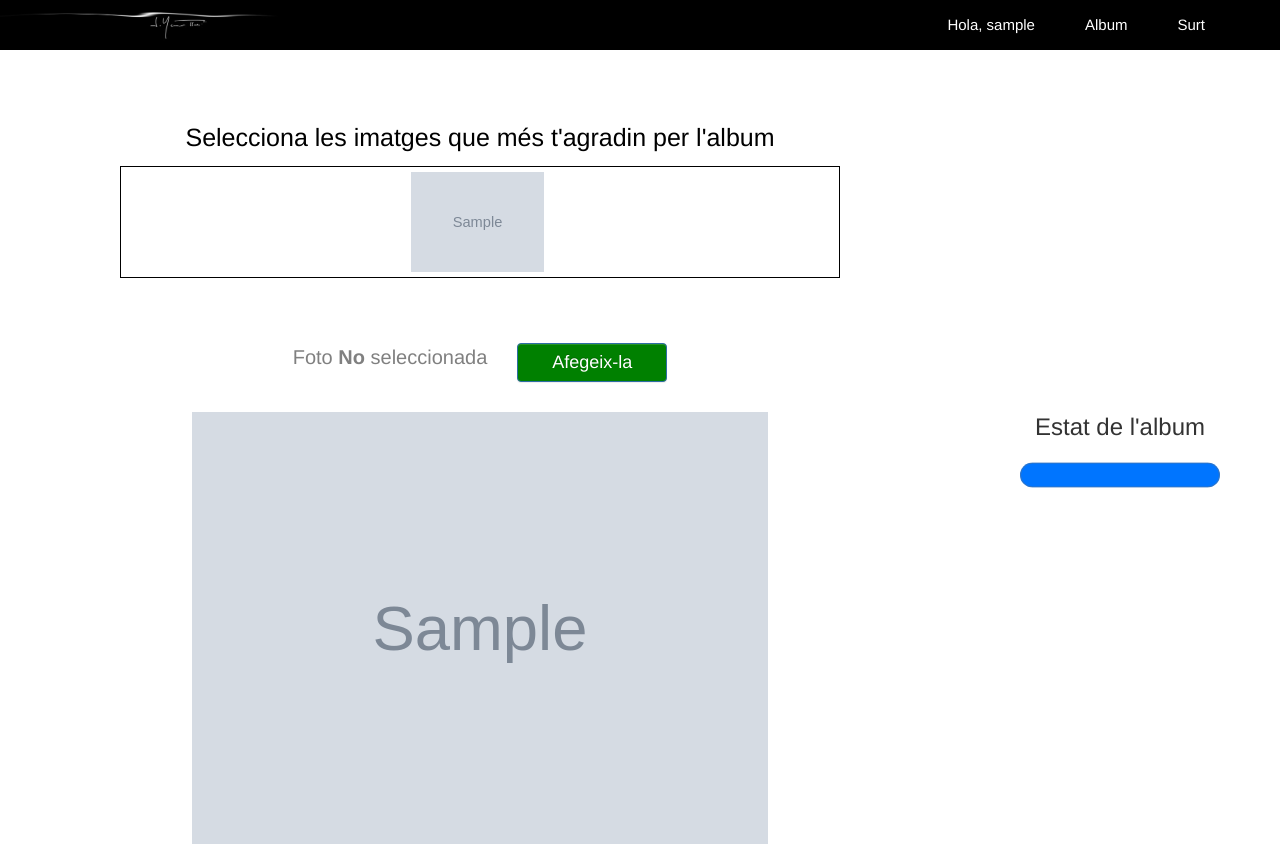
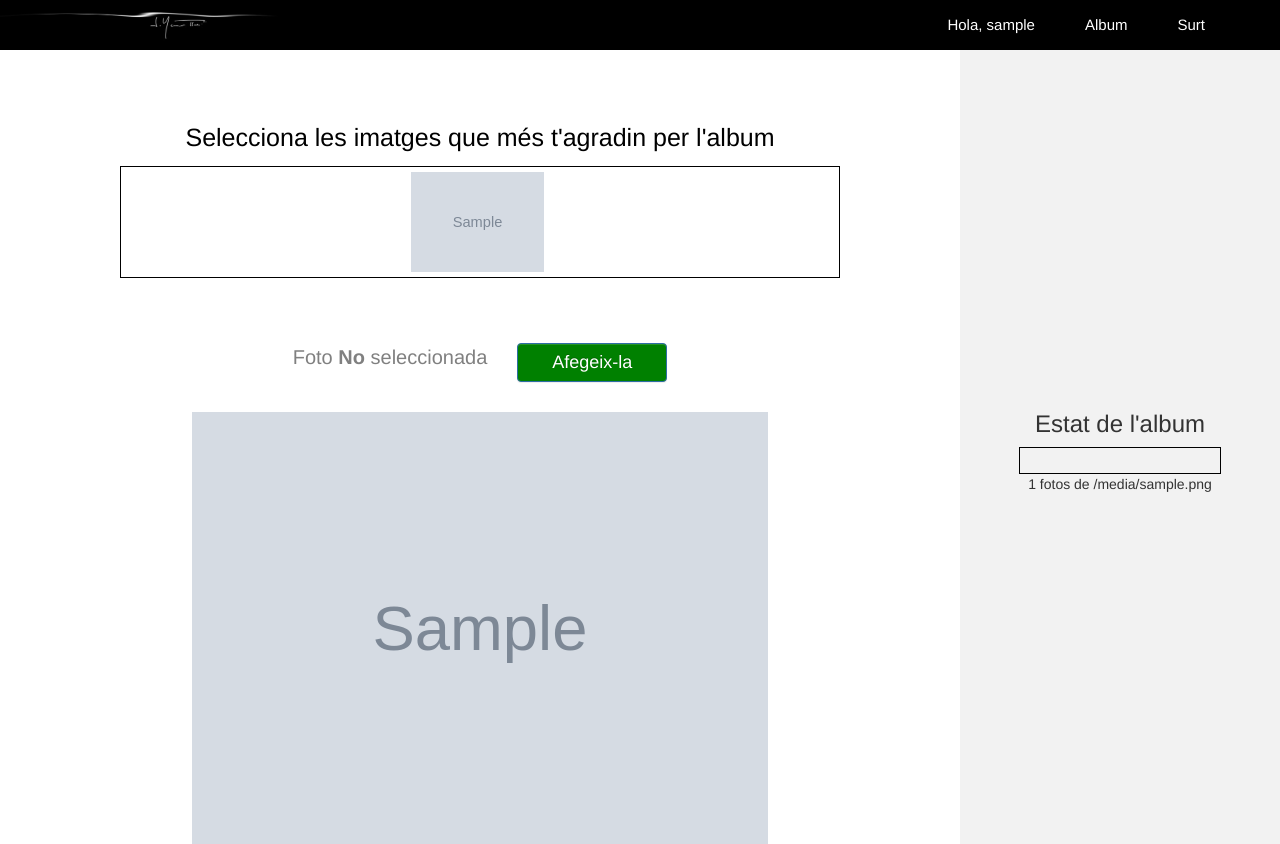
Before and after one commit to joseppalau/album-open, a Django app: template album_app/templates/album_app/photo_list.html in a window 1280 px wide. Run offline with Django 3.2, Linux system fonts and the light colour scheme; the template is opened without the code that fills it: most values are stand-ins (such as "Sample title", 1, 10 or a date in 2020); grey boxes marked "Sample" are stand-in pictures; some libraries are stand-ins or nearby versions.

Commit message:
bar progress done

```diff
--- a/album_app/static/javascript/photo_list.js
+++ b/album_app/static/javascript/photo_list.js
@@ -1,11 +1,13 @@
-// image selecting
-/*function selectImg(img){
-   img_border = img.style.border;
-   if(img_border == '5px solid grey'){
-        img.style.border = null;
-   } else{
-        img.style.border = '5px solid grey';
-   }
-   document.getElementById('img-big').src = img.src;
+var num_selected = document.getElementById("num_selected").value
+var max_photos = document.getElementById("max_photos").value
 
-}*/
+Number(num_selected)
+Number(max_photos)
+
+var albumBar = document.getElementById("album-bar");
+var ctx = albumBar.getContext("2d");
+ctx.fillStyle = 'blue';
+var coverX = albumBar.width / max_photos * num_selected;
+ctx.fillRect(0,0,coverX,albumBar.height);
+
+console.log(num_selected)
--- a/album_app/static/styles/photo_list.css
+++ b/album_app/static/styles/photo_list.css
@@ -45,7 +45,8 @@
     display:flex;
     flex-direction:column;
     justify-content:center;
-    width:25%
+    width:25%;
+    background-color:#f2f2f2;
 }
 
 .container1{
@@ -121,7 +122,6 @@
     margin-top:20px;
 }
 
-.barraStyle{
-    width:200px;
-    height:50px;
+#album-bar{
+    border: 1px solid black
 }
--- a/album_app/templates/album_app/photo_list.html
+++ b/album_app/templates/album_app/photo_list.html
@@ -12,7 +12,7 @@
     <script src="https://ajax.googleapis.com/ajax/libs/jquery/3.3.1/jquery.min.js"></script>
     <script src="https://maxcdn.bootstrapcdn.com/bootstrap/3.4.0/js/bootstrap.min.js"></script>
 </head>
-<body>
+<body context = "{{num_selected}}" context2 ="{{album.max_photos}}">
 
 <div class="top-container">
     <div class="top-container-left">
@@ -26,7 +26,7 @@
             <a style="color:white;"  href="">Album</a>
         </div>
         <div>
-            Hola, {{username}}
+            Hola, {{album.client.username}}
         </div>
     </div>
 </div>
@@ -63,12 +63,13 @@
     <div class="col-2">
         <div class="container-barra">
             <h3>Estat de l'album</h3>
-            <progress value="{{num_selected}}" max="{{album.max_photo}}" class="barraStyle"></progress>
+            <canvas id="album-bar" width="200px" height="25px"></canvas>
+            <p>{{num_selected}} fotos de {{album.max_photos}}</p>
+            <input type="hidden" id="num_selected" name="variable" value="{{num_selected}}">
+            <input type="hidden" id="max_photos" name="variable2" value="{{album.max_photos}}">
         </div>
     </div>
 </div>
-
-
-    <script src="{% static 'javascript/photo_list.js' %}"></script>
+<script src="{% static 'javascript/photo_list.js' %}"></script>
 </body>
 </html>
```
Also changed, not shown: db.sqlite3.
